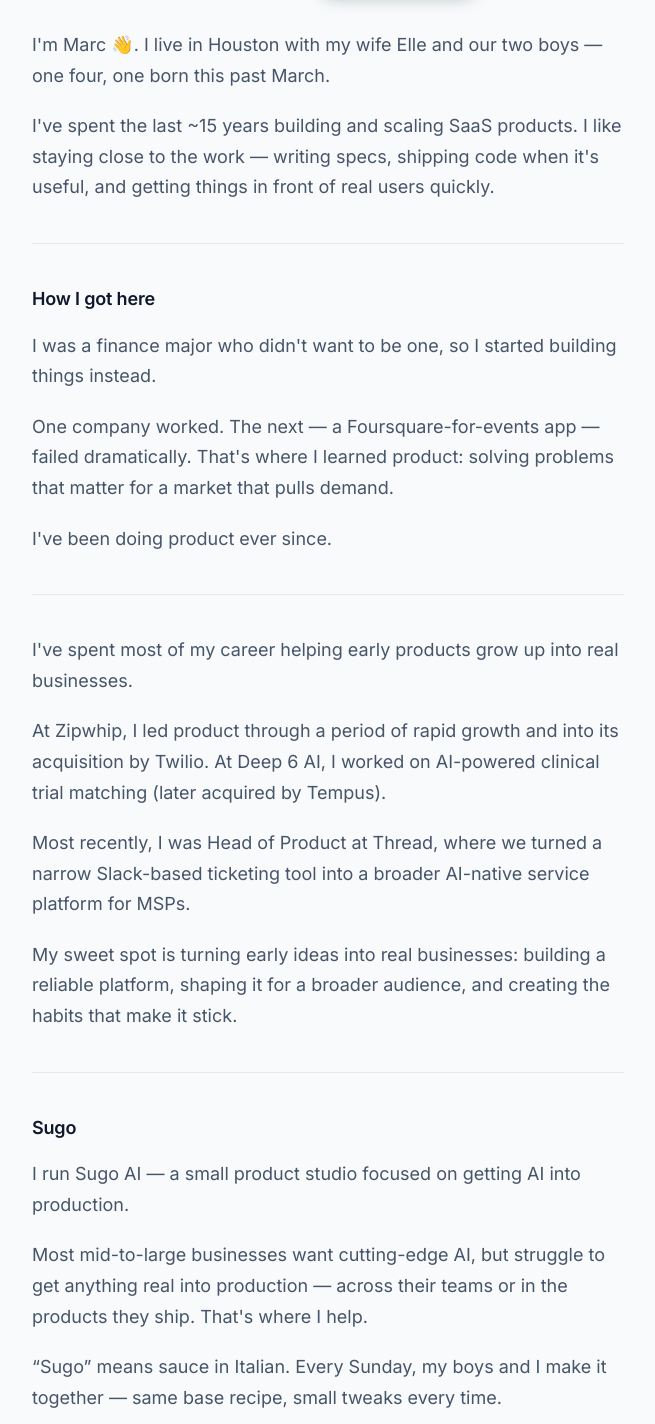
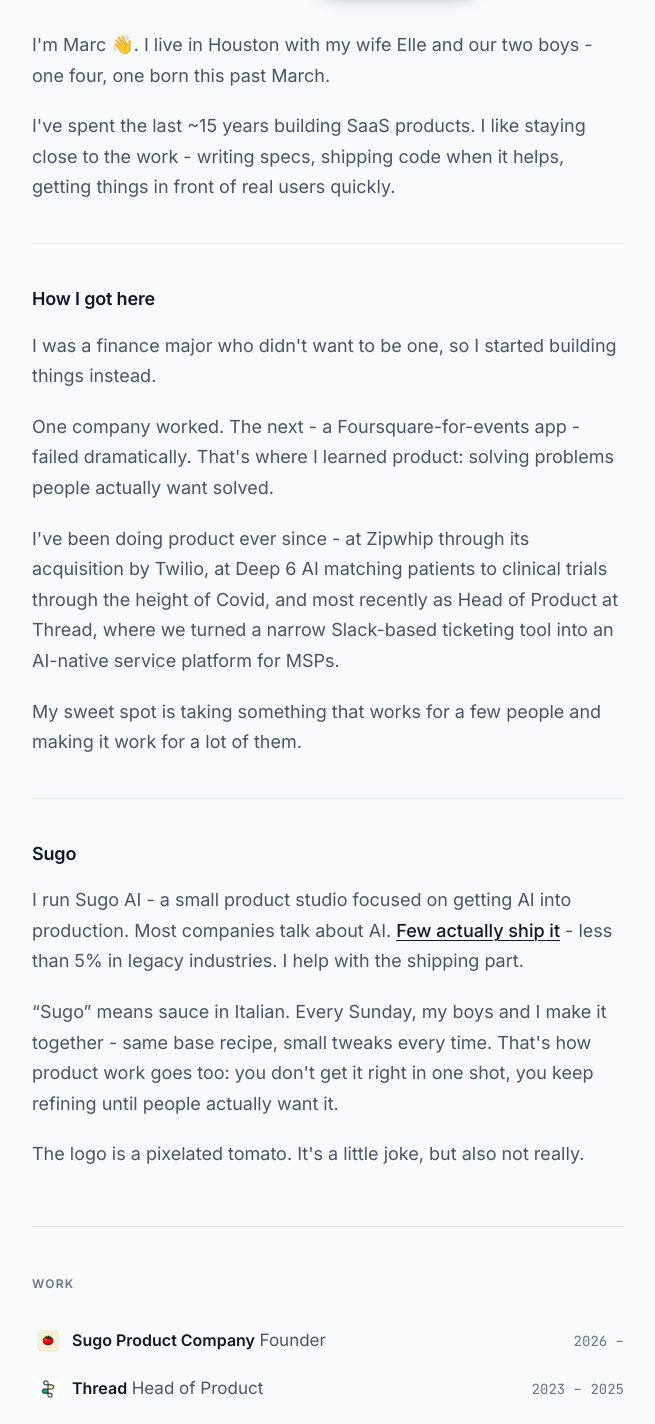
Before and after one commit to marcanthonyrosa/marcanthonyrosadotcom, a Next.js app: page /about in a window 1280 px wide. Shown: the part 574-1998 px from the top of the page, without its empty margins (312-967 px from the left). Built offline with nearby package versions, Linux system fonts and the light colour scheme.

Commit message:
Update /about copy and swap em dashes for hyphens (#99)

```diff
--- a/app/(site)/about/page.tsx
+++ b/app/(site)/about/page.tsx
@@ -5,7 +5,7 @@ import CompanyLogo from "@/components/CompanyLogo";
 export const metadata: Metadata = {
   title: "About Marc Rosa",
   description:
-    "About Marc Anthony Rosa — Houston-based Head of Product and tech founder. 15+ years building SaaS products at Thread, Twilio/Zipwhip, Tempus AI, Getty Images, Buffer, and Tribune Media.",
+    "About Marc Anthony Rosa - Houston-based Head of Product and tech founder. 15+ years building SaaS products at Thread, Twilio/Zipwhip, Tempus AI, Getty Images, Buffer, and Tribune Media.",
   alternates: { canonical: "https://marcrosa.com/about" },
   openGraph: {
     title: "About Marc Anthony Rosa",
@@ -128,7 +128,7 @@ const VALUES = [
   },
   {
     title: "Mandatory spicy conversations.",
-    body: "The hard, honest takes — the ones people hesitate to say out loud — are how a product actually gets sharper. I push for them, and expect them back.",
+    body: "The hard, honest takes - the ones people hesitate to say out loud - are how a product actually gets sharper. I push for them, and expect them back.",
   },
 ];
 
@@ -148,10 +148,10 @@ export default function About() {
         </div>
         <div className="prose max-w-none">
           <p>
-            I&apos;m Marc 👋. I live in Houston with my wife Elle and our two boys — one four, one born this past March.
+            I&apos;m Marc 👋. I live in Houston with my wife Elle and our two boys - one four, one born this past March.
           </p>
           <p>
-            I&apos;ve spent the last ~15 years building and scaling SaaS products. I like staying close to the work — writing specs, shipping code when it&apos;s useful, and getting things in front of real users quickly.
+            I&apos;ve spent the last ~15 years building SaaS products. I like staying close to the work - writing specs, shipping code when it helps, getting things in front of real users quickly.
           </p>
           <hr style={{ borderColor: "var(--border)", margin: "2.5rem 0" }} />
           <h2
@@ -164,23 +164,13 @@ export default function About() {
             I was a finance major who didn&apos;t want to be one, so I started building things instead.
           </p>
           <p>
-            One company worked. The next — a Foursquare-for-events app — failed dramatically. That&apos;s where I learned product: solving problems that matter for a market that pulls demand.
+            One company worked. The next - a Foursquare-for-events app - failed dramatically. That&apos;s where I learned product: solving problems people actually want solved.
           </p>
           <p>
-            I&apos;ve been doing product ever since.
-          </p>
-          <hr style={{ borderColor: "var(--border)", margin: "2.5rem 0" }} />
-          <p>
-            I&apos;ve spent most of my career helping early products grow up into real businesses.
+            I&apos;ve been doing product ever since - at Zipwhip through its acquisition by Twilio, at Deep 6 AI matching patients to clinical trials through the height of Covid, and most recently as Head of Product at Thread, where we turned a narrow Slack-based ticketing tool into an AI-native service platform for MSPs.
           </p>
           <p>
-            At Zipwhip, I led product through a period of rapid growth and into its acquisition by Twilio. At Deep 6 AI, I worked on AI-powered clinical trial matching (later acquired by Tempus).
-          </p>
-          <p>
-            Most recently, I was Head of Product at Thread, where we turned a narrow Slack-based ticketing tool into a broader AI-native service platform for MSPs.
-          </p>
-          <p>
-            My sweet spot is turning early ideas into real businesses: building a reliable platform, shaping it for a broader audience, and creating the habits that make it stick.
+            My sweet spot is taking something that works for a few people and making it work for a lot of them.
           </p>
           <hr style={{ borderColor: "var(--border)", margin: "2.5rem 0" }} />
           <h2
@@ -190,16 +180,10 @@ export default function About() {
             Sugo
           </h2>
           <p>
-            I run Sugo AI — a small product studio focused on getting AI into production.
+            I run Sugo AI - a small product studio focused on getting AI into production. Most companies talk about AI. <a href="https://garryslist.org/posts/half-the-ai-agent-market-is-one-category-the-rest-is-wide-open" target="_blank" rel="noopener noreferrer">Few actually ship it</a> - less than 5% in legacy industries. I help with the shipping part.
           </p>
           <p>
-            Most mid-to-large businesses want cutting-edge AI, but struggle to get anything real into production — across their teams or in the products they ship. That&apos;s where I help.
-          </p>
-          <p>
-            &ldquo;Sugo&rdquo; means sauce in Italian. Every Sunday, my boys and I make it together — same base recipe, small tweaks every time.
-          </p>
-          <p>
-            That&apos;s how I think about product work. You don&apos;t get it right in one shot. You refine it, adjust it, and keep going until it&apos;s something people actually want.
+            &ldquo;Sugo&rdquo; means sauce in Italian. Every Sunday, my boys and I make it together - same base recipe, small tweaks every time. That&apos;s how product work goes too: you don&apos;t get it right in one shot, you keep refining until people actually want it.
           </p>
           <p>
             The logo is a pixelated tomato. It&apos;s a little joke, but also not really.
```
